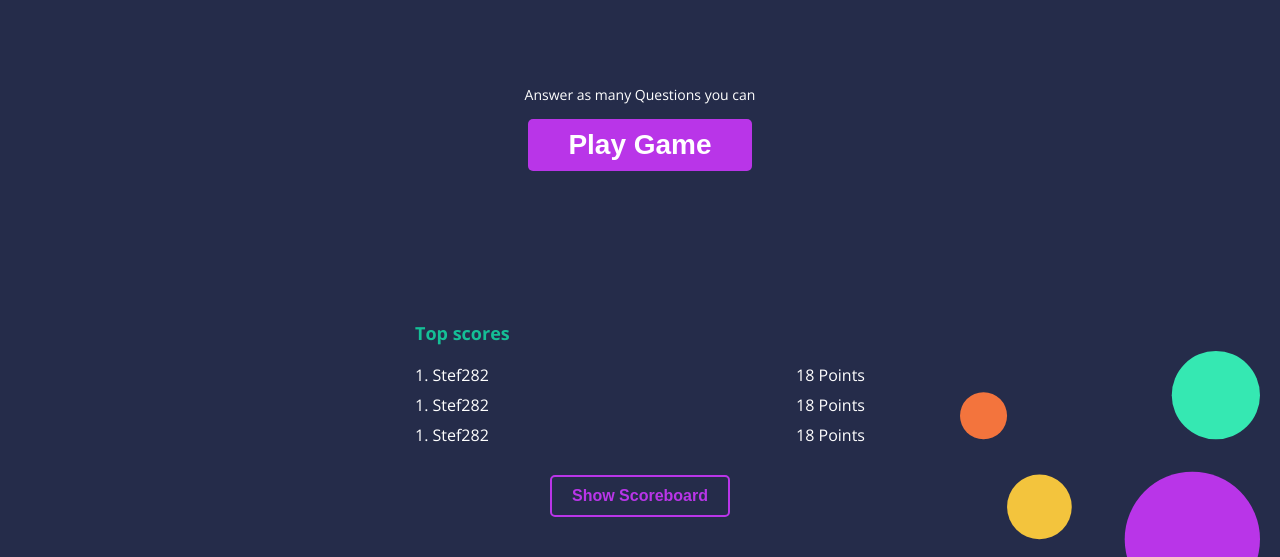
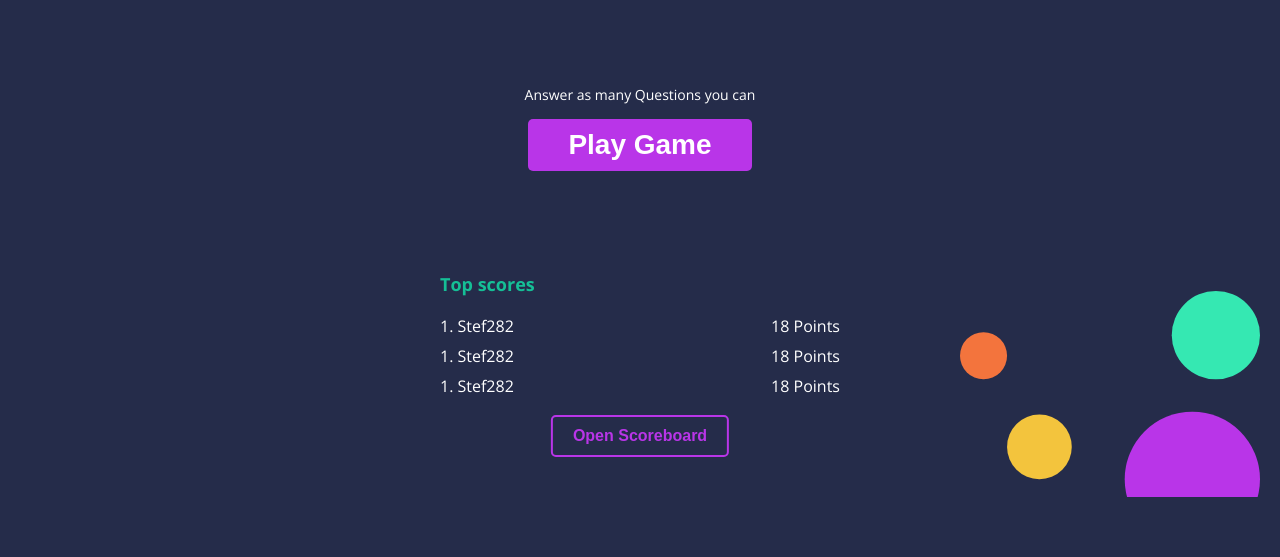
Before and after one commit to stetu281/trivia-game, a website built with webpack: page src/html/index.html in a window 1280 px wide. Shown: the part 303-860 px from the top of the page. After the commit the page ends 800 px from the top, so only its background shows below. Built offline with nearby package versions, Linux system fonts and the light colour scheme.

Commit message:
open and close scoreboard working

```diff
--- a/src/html/index.html
+++ b/src/html/index.html
@@ -33,7 +33,7 @@
                             <span class="highscores__back">18 Points</span>
                         </li>
                     </ul>
-                    <button class="highscores__button button">Show Scoreboard</button>
+                    <button class="highscores__button button">Open Scoreboard</button>
                 </div>
             </div>
             <img src="../images/circles-bottom.svg" class="bg-img-bottom" alt="">
--- a/src/js/app.js
+++ b/src/js/app.js
@@ -1,7 +1,11 @@
 import css from '../scss/main.scss';
 
+const highscores = document.querySelector('.highscores');
 const slideOutElements = document.querySelectorAll('.slide-out');
+const highscoresBtn = document.querySelector('.highscores__button');
 
-document.querySelector('.highscores__button').addEventListener('click', () => {
-    slideOutElements.forEach(item => item.classList.add('slide-out--active'));
+highscoresBtn.addEventListener('click', (e) => {
+    slideOutElements.forEach(item => item.classList.toggle('slide-out--active'));
+    highscores.classList.toggle('highscores--open');
+    e.target.innerHTML === 'Open Scoreboard' ? e.target.innerHTML = 'Close Scoreboard' : e.target.innerHTML = 'Open Scoreboard';
 });
--- a/src/scss/base/_basics.scss
+++ b/src/scss/base/_basics.scss
@@ -12,7 +12,7 @@ main {
 .wrapper {
     padding-bottom: 40px;
     width: 100%;
-    height: auto;
+    height: 100vh;
     position: relative;
     overflow: hidden;
 }
--- a/src/scss/components/_highscores.scss
+++ b/src/scss/components/_highscores.scss
@@ -1,7 +1,18 @@
 .highscores {
-    margin: 150px auto 0 auto;
-    width: 100%;
+    margin: 0 auto;
+    padding: 25px;
     max-width: 450px;
+    position: fixed;
+    top: 550px;
+    left: 0;
+    right: 0;
+    transition: top 0.5s ease-in-out;
+    transition-delay: 0.3s;
+
+    &--open {
+        top: 0;
+        overflow-x: scroll;
+    }
 
     &__title {
         font-size: 1.125rem;
@@ -19,10 +30,26 @@
     }
 
     &__button {
-        margin-top: 25px;
         padding: 10px 20px;
         color: $primary;
         background-color: $background;
         border: 2px solid $primary;
+        position: fixed;
+        bottom: 40px;
+        left: 50%;
+        transform: translateX(-50%);
+/*         margin-top: 25px;
+        padding: 10px 20px;
+        color: $primary;
+        background-color: $background;
+        border: 2px solid $primary;
+
+        &--open {
+            margin: 0 auto;
+            position: fixed;
+            bottom: 30px;
+            left: 50%;
+            transform: translateX(-50%);
+        } */
     }
 }
```
